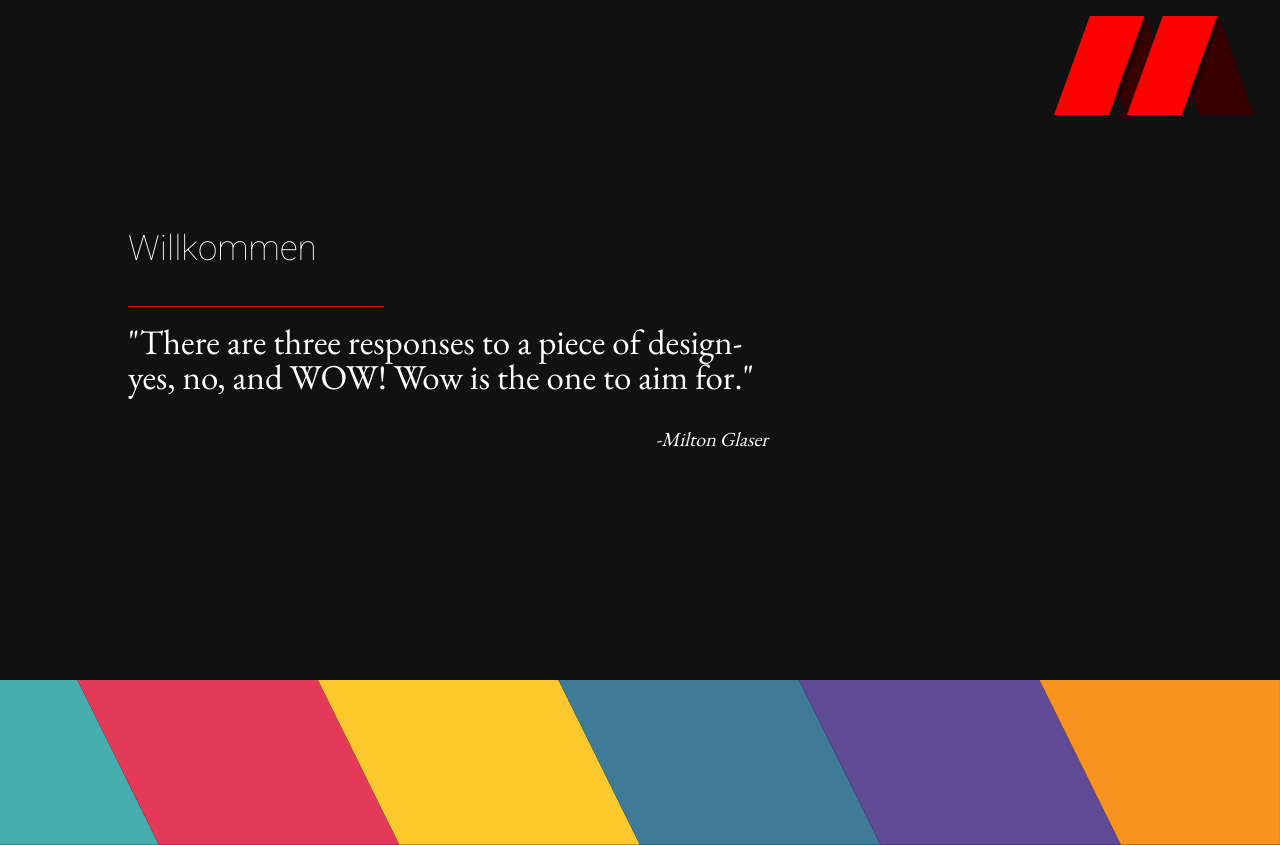
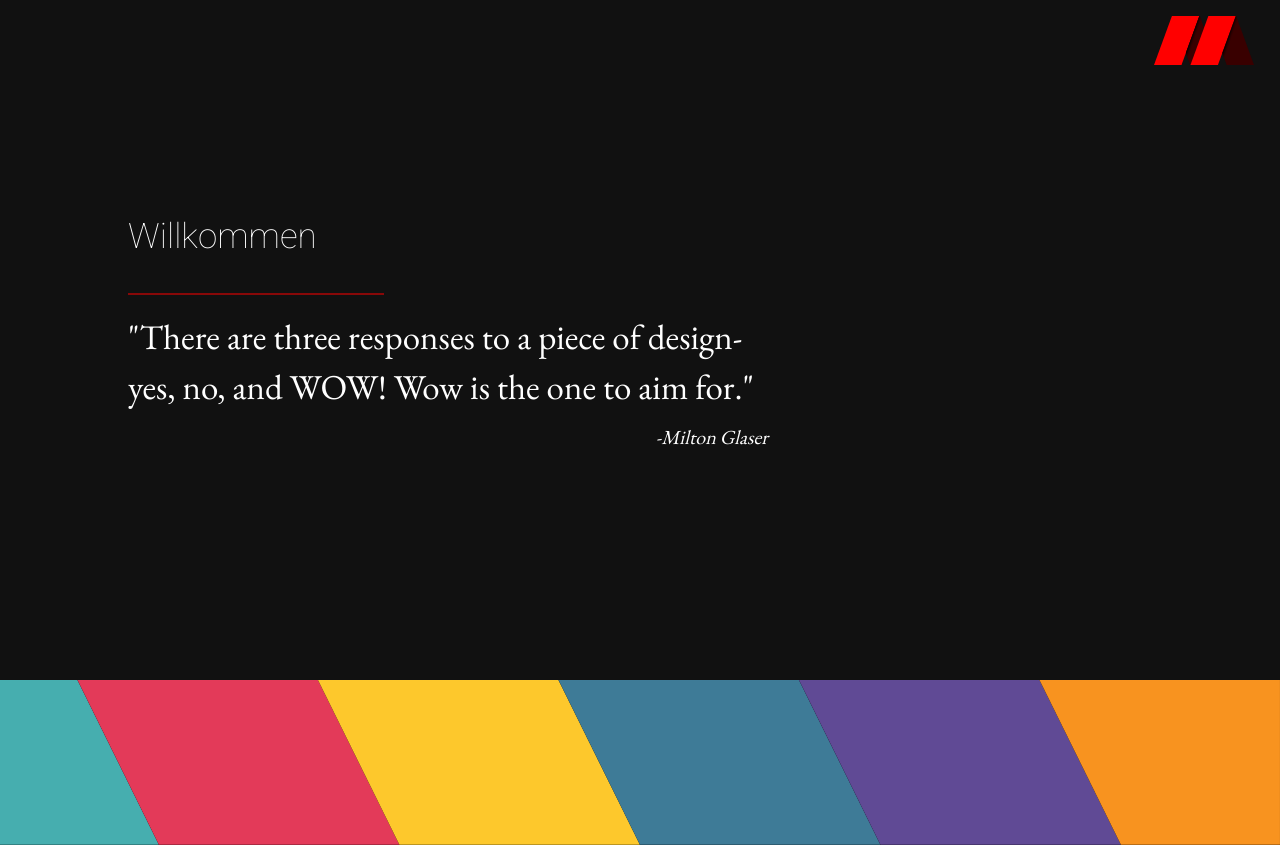
Before and after one commit to MoritzHunke/moritzhunke.de, a plain HTML site: page Moritzhunke.de/index.html in a window 1280 px wide. Drawn offline with nearby package versions, Linux system fonts and the light colour scheme.

Commit message:
added line hight

```diff
--- a/Moritzhunke.de/index.html
+++ b/Moritzhunke.de/index.html
@@ -25,7 +25,7 @@
           <h1>Willkommen</h1>
           <hr>
           <div class="quote">
-            <h2>"There are three responses to a piece of design- <br> yes, no, and WOW! Wow is the one to aim for."<br><br><p>-Milton Glaser</p></h2>
+            <h2>"There are three responses to a piece of design- <br> yes, no, and WOW! Wow is the one to aim for."<br><p>-Milton Glaser</p></h2>
           </div>
         </div>
       </div>
--- a/Moritzhunke.de/style.css
+++ b/Moritzhunke.de/style.css
@@ -62,8 +62,8 @@ Header
 
 .logo {
   float: right;
-  width: 200px;
-  height: 200px;
+  width: 100px;
+  height: 100px;
   padding: 2vh 2vw 0 0;
 }
 
@@ -107,6 +107,7 @@ h2 {
   font-family: 'EB Garamond', serif;
   color: white;
   font-size: 35px;
+	line-height: 50px;
 }
 
 
```
